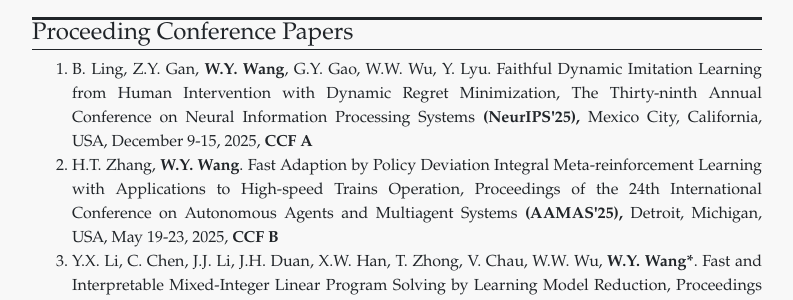
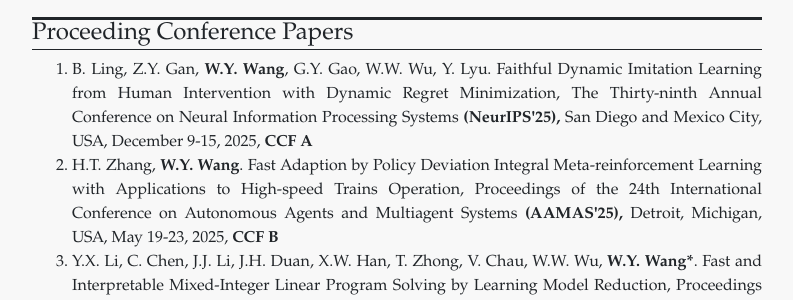
Before and after one commit to wanyuanwang/wanyuanwang.github.io, a Jekyll site: the page built from publications.html, in a window 1280 px wide and 900 px high, scrolled down 1442 px. Shown: the part 150-450 px from the top of the window, without its empty margins (243-1036 px from the left). Built offline with Jekyll 4.4.1, drawn with Linux system fonts in a browser that asks for light colours.

Commit message:
Update conference_papers.yml

```diff
--- a/_data/conference_papers.yml
+++ b/_data/conference_papers.yml
@@ -2,7 +2,7 @@
   title: Faithful Dynamic Imitation Learning from Human Intervention with Dynamic Regret Minimization,
   conference: The Thirty-ninth Annual Conference on Neural Information Processing Systems
   conference_abbr: (NeurIPS'25),
-  address: Mexico City, California, USA,
+  address: San Diego and Mexico City, USA,
   date: December 9-15, 2025,
   others: <b> CCF A </b>
 
```
